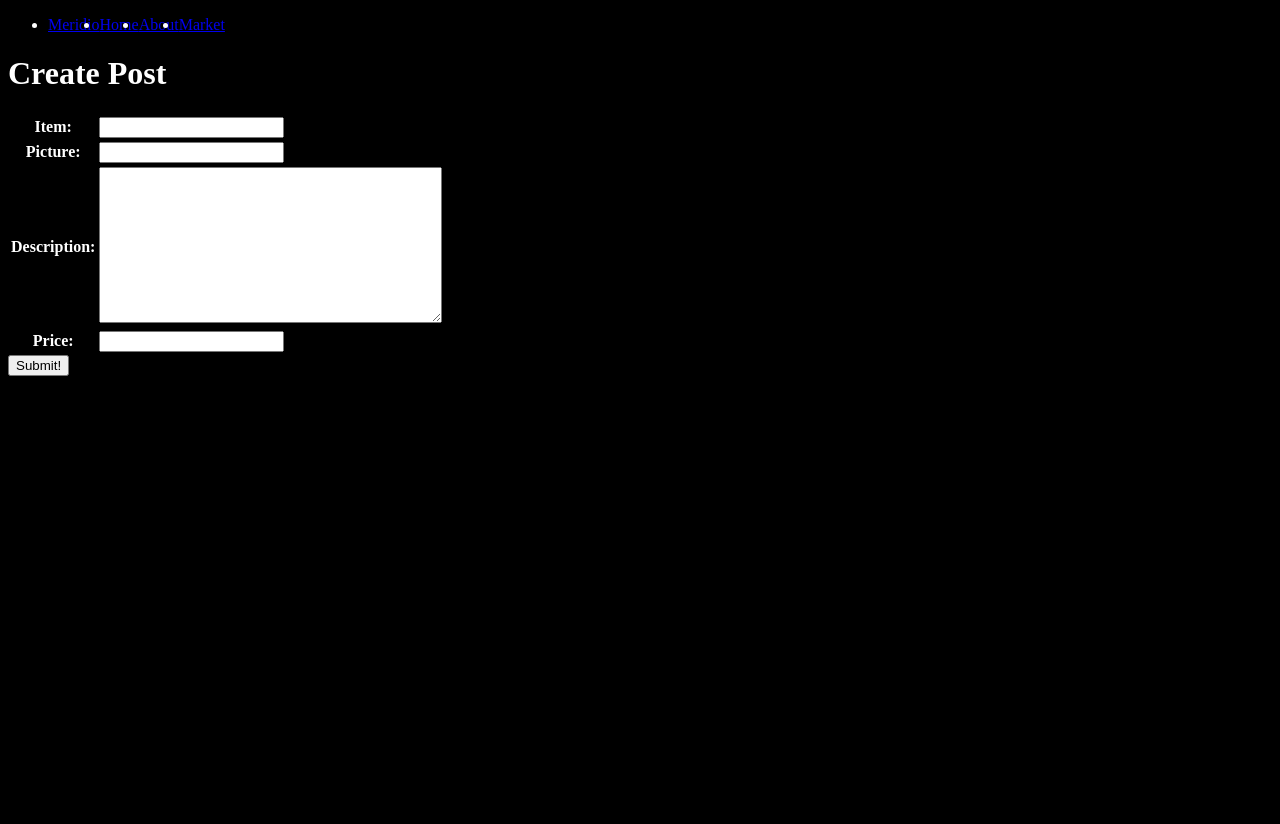
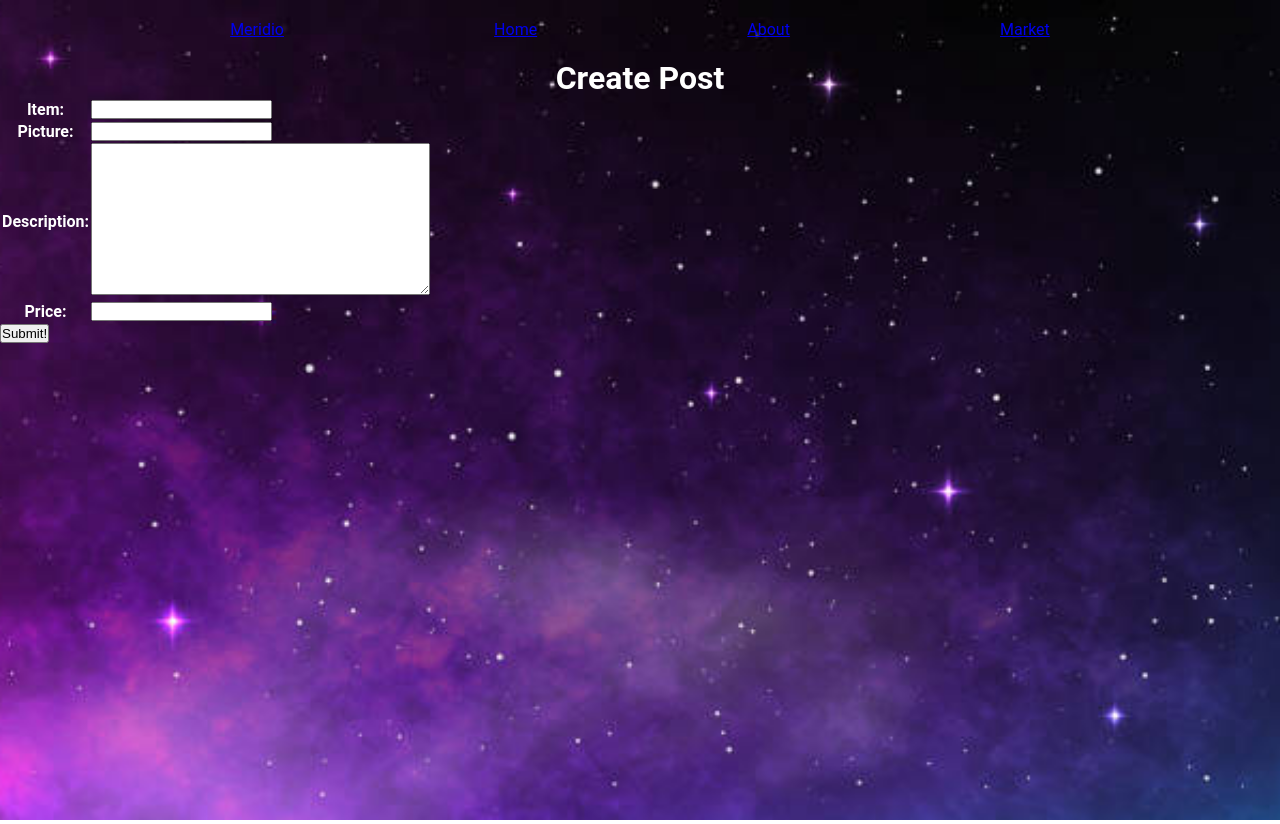
Before and after one commit to supersarahhh/Meridio-Full-Stack-App, a Django app: page /market/create/ in a window 1280 px wide. Run offline with Django 4.2, Linux system fonts and the light colour scheme.

Commit message:
background color, font, alignments

```diff
--- a/meridio/main_app/static/css/style.css
+++ b/meridio/main_app/static/css/style.css
@@ -1,7 +1,19 @@
+* {
+  box-sizing: border-box;
+  margin: 0;
+  padding: 0;
+
+}
+
 body {
     min-height: 100vh;
     background-color: black;
+    background-image: url("/static/images/meridioBG\.jpeg");
+    background-position: center;
+    background-size: cover;
     color: white;
+    font-family: 'Roboto', sans-serif;
+    font-weight: thin 100;
 
   }
 
@@ -9,6 +21,8 @@ body {
     display: flex;
     flex-direction: row;
     color: white;
+    justify-content: space-evenly;
+    margin: 20px;
 
   }
 
@@ -30,4 +44,8 @@ body {
 
   h1 {
     color: white;
+    display: flex;
+    justify-content: center;
+    align-self: center;
+    font-weight: thin 100;
   }
--- a/meridio/main_app/templates/base.html
+++ b/meridio/main_app/templates/base.html
@@ -15,10 +15,10 @@
         <nav>
             <div class="nav-wrapper">
                  <ul>
-            <li><a href="{% url 'home' %}">Meridio</a></li>
-            <li><a href="{% url 'home' %}">Home</li>
-            <li><a href="{% url 'about' %}">About</a></li>
-            <li><a href="{% url 'index' %}">Market</a></li>
+            <a href="{% url 'home' %}">Meridio</a>
+            <a href="{% url 'home' %}">Home
+            <a href="{% url 'about' %}">About</a>
+            <a href="{% url 'index' %}">Market</a>
                 </ul>
             </div>
         </nav>
```
Also changed, not shown: meridio/main_app/static/images/meridioBG.jpeg (added).
